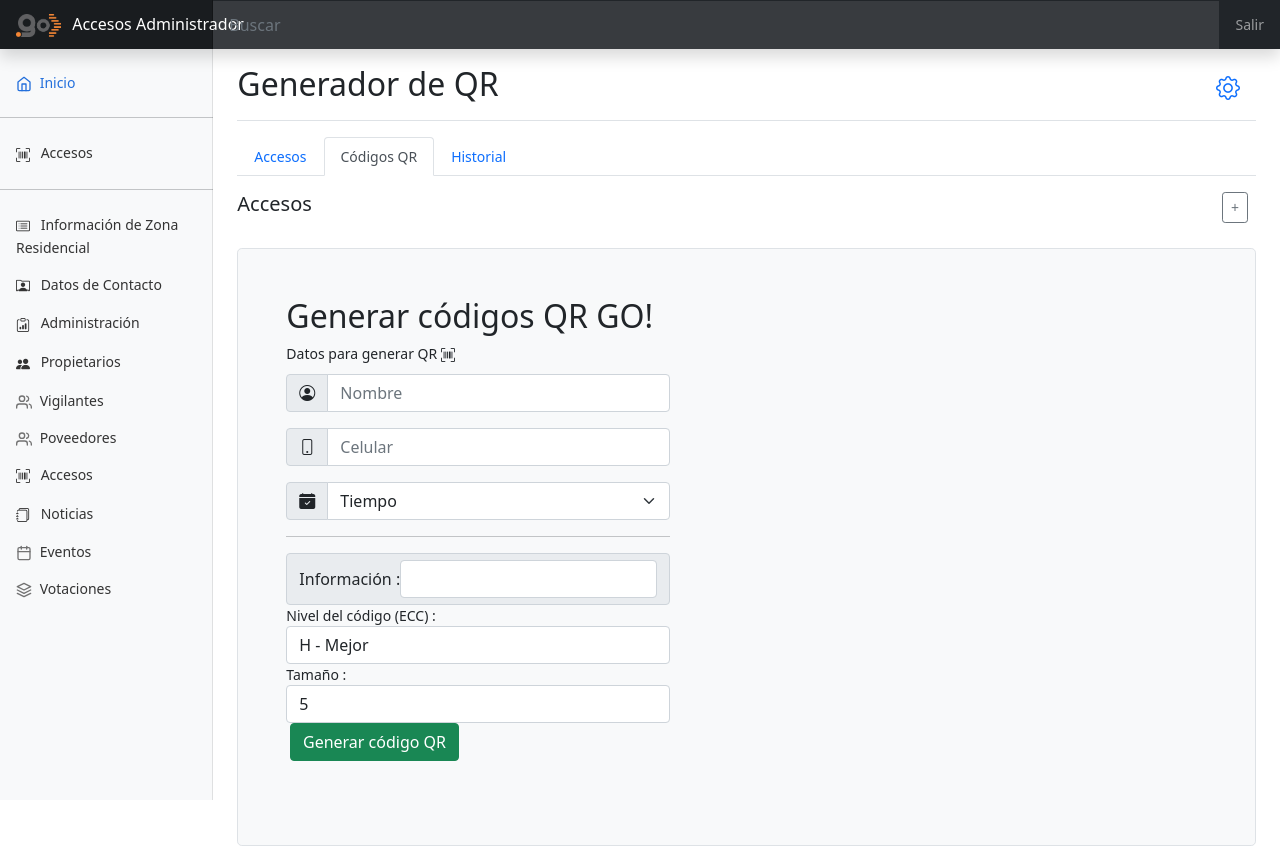
After one commit to AeBarbaP/GoBackend, a PHP site: page /AdministracionZR/AccesosAdminQR.html in a window 1280 px wide. The commit adds this page. Run offline with PHP 8.4, Linux system fonts and the light colour scheme; a stand-in replaces the project's code that opens the database connection; some libraries are stand-ins or nearby versions.

Commit message:
Generador de QR ERROR

```diff
--- a/AdministracionZR/AccesosAdmin.html
+++ b/AdministracionZR/AccesosAdmin.html
@@ -188,6 +188,9 @@
                     <ul class="nav nav-tabs">
                         <li class="nav-item">
                             <a class="nav-link active" aria-current="page" href="AccesosAdmin.html">Accesos</a>
+                        </li>
+                        <li class="nav-item">
+                            <a class="nav-link" href="AccesosAdminQR.html">Códigos QR</a>
                         </li>
                         <li class="nav-item">
                             <a class="nav-link" href="AccesosAdmin.html">Historial</a>
--- /dev/null
+++ b/AdministracionZR/AccesosAdminQR.html
@@ -0,0 +1,279 @@
+<!doctype html>
+<html lang="en">
+
+<head>
+    <!-- <meta charset="utf-8"> -->
+    <meta name="viewport" content="width=device-width, initial-scale=1">
+    <meta name="description" content="">
+    <meta name="author" content="Mark Otto, Jacob Thornton, and Bootstrap contributors">
+    <meta name="generator" content="Hugo 0.88.1">
+
+    <meta http-equiv="Content-Type" content="text/html; charset=utf-8" />
+		<script src="https://ajax.googleapis.com/ajax/libs/jquery/2.1.3/jquery.min.js"></script>
+        <link href="https://cdn.jsdelivr.net/npm/bootstrap@5.1.1/dist/css/bootstrap.min.css" rel="stylesheet" integrity="sha384-F3w7mX95PdgyTmZZMECAngseQB83DfGTowi0iMjiWaeVhAn4FJkqJByhZMI3AhiU" crossorigin="anonymous">
+        <script src="https://cdn.jsdelivr.net/npm/bootstrap@5.1.1/dist/js/bootstrap.bundle.min.js" integrity="sha384-/bQdsTh/da6pkI1MST/rWKFNjaCP5gBSY4sEBT38Q/9RBh9AH40zEOg7Hlq2THRZ" crossorigin="anonymous"></script>
+        <script src="../QR/QR/ajax_generate_code.js"></script>
+ <!--        <link rel="stylesheet" href="https://cdn.jsdelivr.net/npm/bootstrap-icons@1.5.0/font/bootstrap-icons.css"> -->
+
+    <title>GO - Administración de Zona Residencial</title>
+
+    <link rel="canonical" href="https://getbootstrap.com/docs/5.1/examples/features/">
+
+    <link rel="canonical" href="https://getbootstrap.com/docs/5.1/examples/dashboard/">
+
+    <!-- Bootstrap core CSS -->
+
+    <link href="../assets/dist/css/bootstrap.min.css" rel="stylesheet">
+    <script src="https://kit.fontawesome.com/b2e301b71f.js" crossorigin="anonymous"></script>
+    <link rel="stylesheet" href="https://cdn.jsdelivr.net/npm/bootstrap-icons@1.6.1/font/bootstrap-icons.css">
+
+
+    <style>
+        .bd-placeholder-img {
+            font-size: 1.125rem;
+            text-anchor: middle;
+            -webkit-user-select: none;
+            -moz-user-select: none;
+            user-select: none;
+        }
+
+        @media (min-width: 768px) {
+            .bd-placeholder-img-lg {
+                font-size: 3.5rem;
+            }
+        }
+    </style>
+
+
+    <!-- Custom styles for this template -->
+    <link href="dashboard.css" rel="stylesheet">
+</head>
+
+<body>
+
+    <header class="navbar navbar-dark sticky-top bg-dark flex-md-nowrap p-0 shadow">
+        <a class="navbar-brand col-md-3 col-lg-2 me-0 px-3" href="#"><img src="../Images/LogoGO.png" width="45px"
+                style="margin-right: 7px;"> Accesos Administrador</a>
+        <button class="navbar-toggler position-absolute d-md-none collapsed" type="button" data-bs-toggle="collapse"
+            data-bs-target="#sidebarMenu" aria-controls="sidebarMenu" aria-expanded="false"
+            aria-label="Toggle navigation">
+            <span class="navbar-toggler-icon"></span>
+        </button>
+        <input class="form-control form-control-dark w-100" type="text" placeholder="Buscar" aria-label="Buscar">
+        <div class="navbar-nav">
+            <div class="nav-item text-nowrap">
+                <a class="nav-link px-3" href="#">Salir</a>
+            </div>
+        </div>
+    </header>
+
+    <div class="container-fluid">
+        <div class="row">
+            <nav id="sidebarMenu" class="col-md-3 col-lg-2 d-md-block bg-light sidebar collapse">
+                <div class="position-sticky pt-3">
+                    <ul class="nav flex-column">
+                        <li class="nav-item">
+                            <a class="nav-link active" aria-current="page" href="Home_AdminZR.html">
+                                <span data-feather="home"></span>
+                                Inicio
+                            </a>
+                        </li>
+                        <hr>
+                        <li class="nav-item">
+                            <a class="nav-link" href="../QR/QR/">
+                            <i class="bi bi-upc-scan" style="margin-right: 7px;"></i>
+                            Accesos
+                            </a>
+                        </li>
+                        <hr>
+                        <li class="nav-item">
+                            <a class="nav-link" href="InfoZR.html">
+                                <i class="bi bi-card-list" style="margin-right: 7px;"></i>
+                                Información de Zona Residencial
+                            </a>
+                        </li>
+                        <li class="nav-item">
+                            <a class="nav-link" href="DatosContacto.html">
+                                <i class="bi bi-person-rolodex" style="margin-right: 7px;"></i>
+                                Datos de Contacto
+                            </a>
+                        </li>
+                        <li class="nav-item">
+                            <a class="nav-link" href="Administracion.php">
+                                <i class="bi bi-clipboard-data" style="margin-right: 7px;"></i>
+                                Administración
+                            </a>
+                        </li>
+                        <li class="nav-item">
+                            <a class="nav-link" href="PropietariosAdmin.html">
+                                <i class="bi bi-people-fill" style="margin-right: 7px;"></i>
+                                Propietarios
+                            </a>
+                        </li>
+                        <li class="nav-item">
+                            <a class="nav-link" href="VigilantesAdmin.php">
+                                <span data-feather="users"></span>
+                                Vigilantes
+                            </a>
+                        </li>
+                        <li class="nav-item">
+                            <a class="nav-link" href="ProveedoresAdmin.php">
+                                <span data-feather="users"></span>
+                                Poveedores
+                            </a>
+                        </li>
+                        <li class="nav-item">
+                            <a class="nav-link" href="AccesosAdmin.html">
+                                <i class="bi bi-upc-scan" style="margin-right: 7px;"></i>
+                                Accesos
+                            </a>
+                        </li>
+                        <li class="nav-item">
+                            <a class="nav-link" href="NoticiasAdmin.html">
+                                <i class="bi bi-journals" style="margin-right: 7px;"></i>
+                                Noticias
+                            </a>
+                        </li>
+                        <li class="nav-item">
+                            <a class="nav-link" href="EventosAdmin.html">
+                                <span data-feather="calendar"></span>
+                                Eventos
+                            </a>
+                        </li>
+                        <li class="nav-item">
+                            <a class="nav-link" href="VotacionesAdmin.html">
+                                <span data-feather="layers"></span>
+                                Votaciones
+                            </a>
+                        </li>
+                    </ul>
+
+                </div>
+            </nav>
+
+            <main class="col-md-9 ms-sm-auto col-lg-10 px-md-4">
+                <div
+                    class="d-flex justify-content-between flex-wrap flex-md-nowrap align-items-center pt-3 pb-2 mb-3 border-bottom">
+                    <h1 class="h2">Generador de QR</h1>
+                    <a href="#ConfiguracionEventos" class="nav-link" data-bs-toggle="modal">
+                        <i class="bi bi-gear h4"></i>
+                    </a>
+                </div>
+
+                <!-- Custom styles for this template -->
+                <link href="features.css" rel="stylesheet">
+                </head>
+
+                <nav>
+                    <ul class="nav nav-tabs">
+                        <li class="nav-item">
+                            <a class="nav-link" href="AccesosAdmin.html">Accesos</a>
+                        </li>
+                        <li class="nav-item">
+                            <a class="nav-link active" aria-current="page" href="AccesosAdminQR.html">Códigos QR</a>
+                        </li>
+                        <li class="nav-item">
+                            <a class="nav-link" href="AccesosAdmin.html">Historial</a>
+                        </li>
+                    </ul>
+                </nav>
+
+                <body>
+
+                    <main>
+
+                        <div class="d-flex justify-content-between flex-wrap flex-md-nowrap align-items-center pt-3 pb-2 mb-3 ">
+                            <h5>Accesos</h5>
+                            <div class="btn-toolbar mb-2 mb-md-0">
+                            </div>
+                            <div class="btn-toolbar mb-2 mb-md-0">
+                                <div class="btn-group me-2">
+                                    <button type="button" class="btn btn-sm btn-outline-secondary" data-bs-toggle="modal" data-bs-target="#RegistrarPagoModal">+ </button>
+                                </div>
+                            </div>
+                        </div>
+                        <div class="row align-items-md-stretch">
+                            <div class="col-md-12">
+                                <div class="h-100 p-5 text-dark bg-light border rounded-3">
+
+                                    <div class="" style="min-height:500px;">
+                                        <div class="">
+                                            <div class="row">
+                                                <h2>Generar códigos QR GO!</h2>
+                                            </div>
+
+                                            <div class="input-group col-md-3">
+                                                <form class="form-horizontal" method="post" id="codeForm" onsubmit="return false">
+
+                                                <label for="basic-url" class="form-label">Datos para generar QR <strong><i class="bi bi-upc-scan"></i></strong></label>
+                                                    <div class="input-group mb-3 w-100">
+                                                        <span class="input-group-text" id="basic-addon3"><i class="bi bi-person-circle"></i></span>
+                                                        <input type="text" class="form-control" id="basic-url" aria-describedby="basic-addon3" placeholder="Nombre">
+                                                    </div>
+                                                    <div class="input-group mb-3">
+                                                        <span class="input-group-text" id="basic-addon3"><i class="bi bi-phone"></i></span>
+                                                        <input type="text" class="form-control" id="basic-url" aria-describedby="basic-addon3" placeholder="Celular">
+                                                    </div>
+
+                                                    <div class="input-group mb-3">
+                                                        <label class="input-group-text" for="inputGroupSelect01"><i class="bi bi-calendar-check-fill"></i></label>
+                                                        <select class="form-select" id="inputGroupSelect01">
+                                                            <option selected>Tiempo</option>
+                                                            <option value="1">One</option>
+                                                            <option value="2">Two</option>
+                                                            <option value="3">Three</option>
+                                                        </select>
+                                                        </div>
+
+                            <hr>
+
+                                                    <div class="input-group-text">
+                                                        <label class="control-label">Información : </label>
+                                                        <input class="form-control col-xs-1" id="content" type="text" required="required">
+                                                    </div>
+                                                    <div class="form-group">
+                                                        <label class="control-label">Nivel del código (ECC) : </label>
+                                                        <select class="form-control col-xs-10" id="ecc">
+                                                            <option value="H">H - Mejor</option>
+                                                            <option value="M">M</option>
+                                                            <option value="Q">Q</option>
+                                                            <option value="L">L - Peor</option>
+                                                        </select>
+                                                    </div>
+                                                    <div class="form-group">
+                                                        <label class="control-label">Tamaño : </label>
+                                                        <input type="number" min="1" max="10" step="1" class="form-control col-xs-10" id="size" value="5">
+                                                    </div>
+                                                    <div class="form-group">
+                                                        <label class="control-label"></label>
+                                                        <input type="submit" name="submit" id="submit" class="btn btn-success" value="Generar código QR">
+                                                    </div>
+                                                </form>
+                                            </div>
+
+                                            <div class="col-md-6">
+                                                <div class="showQRCode"></div>
+                                            </div>
+                                        </div>
+                                    </div>
+                                    </div>
+                            </div>
+
+                        </div>
+                        </div>
+                    </main>
+        </div>
+
+
+        <script src="../assets/dist/js/bootstrap.bundle.min.js"></script>
+
+        <script src="https://cdn.jsdelivr.net/npm/feather-icons@4.28.0/dist/feather.min.js"
+            integrity="sha384-uO3SXW5IuS1ZpFPKugNNWqTZRRglnUJK6UAZ/gxOX80nxEkN9NcGZTftn6RzhGWE"
+            crossorigin="anonymous"></script>
+        <script src="https://cdn.jsdelivr.net/npm/chart.js@2.9.4/dist/Chart.min.js"
+            integrity="sha384-zNy6FEbO50N+Cg5wap8IKA4M/ZnLJgzc6w2NqACZaK0u0FXfOWRRJOnQtpZun8ha"
+            crossorigin="anonymous"></script>
+        <script src="dashboard.js"></script>
+</body>
+
+</html>
```
Also changed, not shown: QR/QR/index.php (+24 -11 lines).
